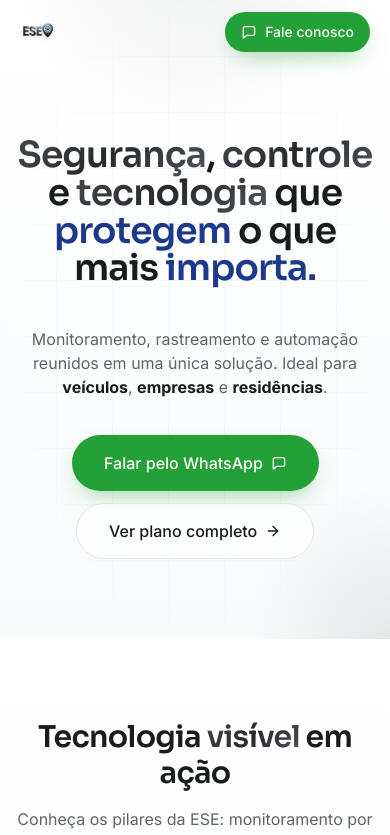
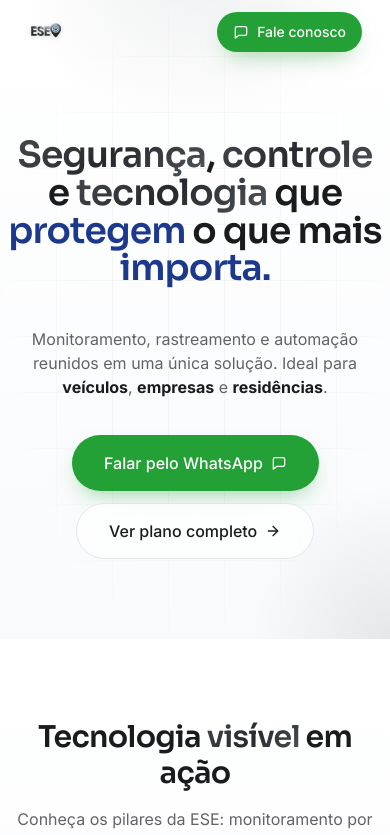
Before and after one commit to Jhonatan-HenriqueS/ese-security, a Next.js app: page / in a window 390 px wide. Shown: the top 835 px of the page. Built offline with nearby package versions, Linux system fonts and the light colour scheme.

Commit message:
feat: change padding of Header

```diff
--- a/app/components/landing/Header.tsx
+++ b/app/components/landing/Header.tsx
@@ -27,8 +27,12 @@ export function Header() {
           : "bg-transparent",
       )}
     >
-      <div className="mx-auto max-w-7xl px-5 sm:px-6 lg:px-8 h-16 flex items-center justify-between">
-        <a href="#topo" className="flex items-center gap-2.5" aria-label="ESE — Início">
+      <div className="mx-auto max-w-7xl px-7 h-16 flex items-center justify-between">
+        <a
+          href="#topo"
+          className="flex items-center gap-2.5"
+          aria-label="ESE — Início"
+        >
           <Image
             src={logo}
             alt="Logo ESE — Segurança e Rastreamento"
--- a/app/components/landing/Hero.tsx
+++ b/app/components/landing/Hero.tsx
@@ -11,7 +11,7 @@ export function Hero() {
     >
       <div aria-hidden className="absolute inset-0 grid-bg opacity-70" />
 
-      <div className="relative mx-auto max-w-5xl px-4 sm:px-6 lg:px-8 text-center">
+      <div className="relative mx-auto max-w-5xl px-2 sm:px-6 lg:px-8 text-center">
         <Reveal direction="up" delay={0.1}>
           <h1 className="mt-6 font-display text-4xl sm:text-5xl md:text-6xl lg:text-7xl font-semibold leading-[1.05] tracking-tight">
             <span className="text-metal">Segurança</span>,{" "}
```
